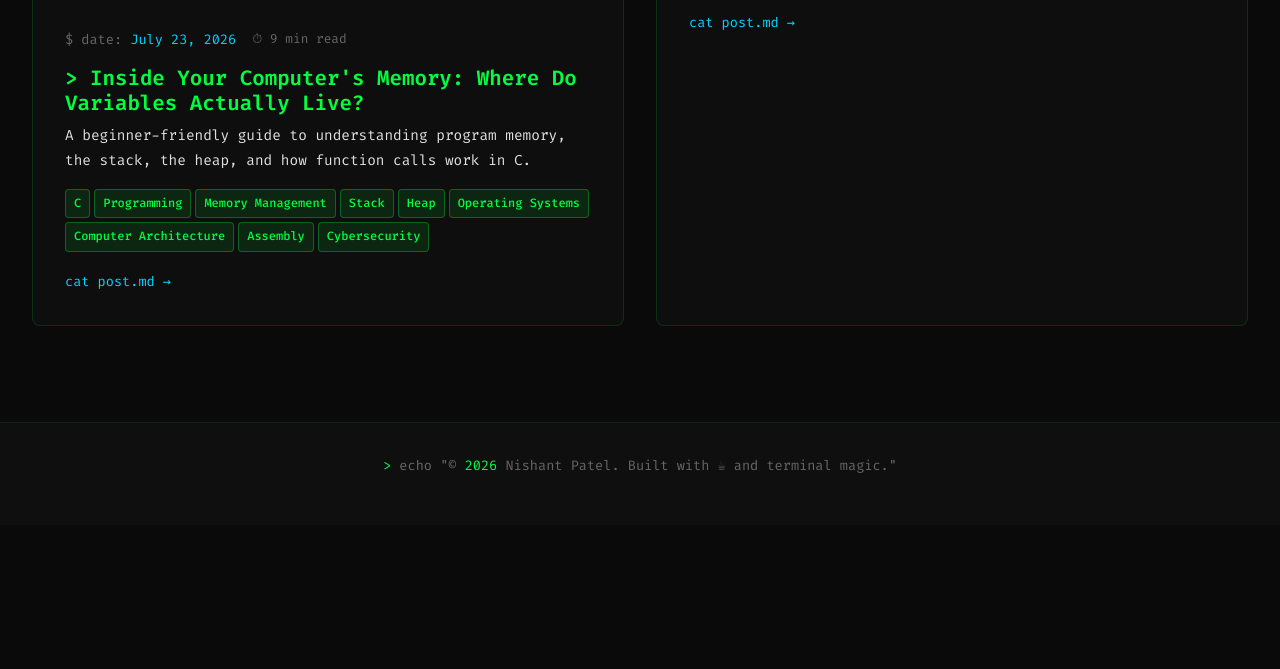
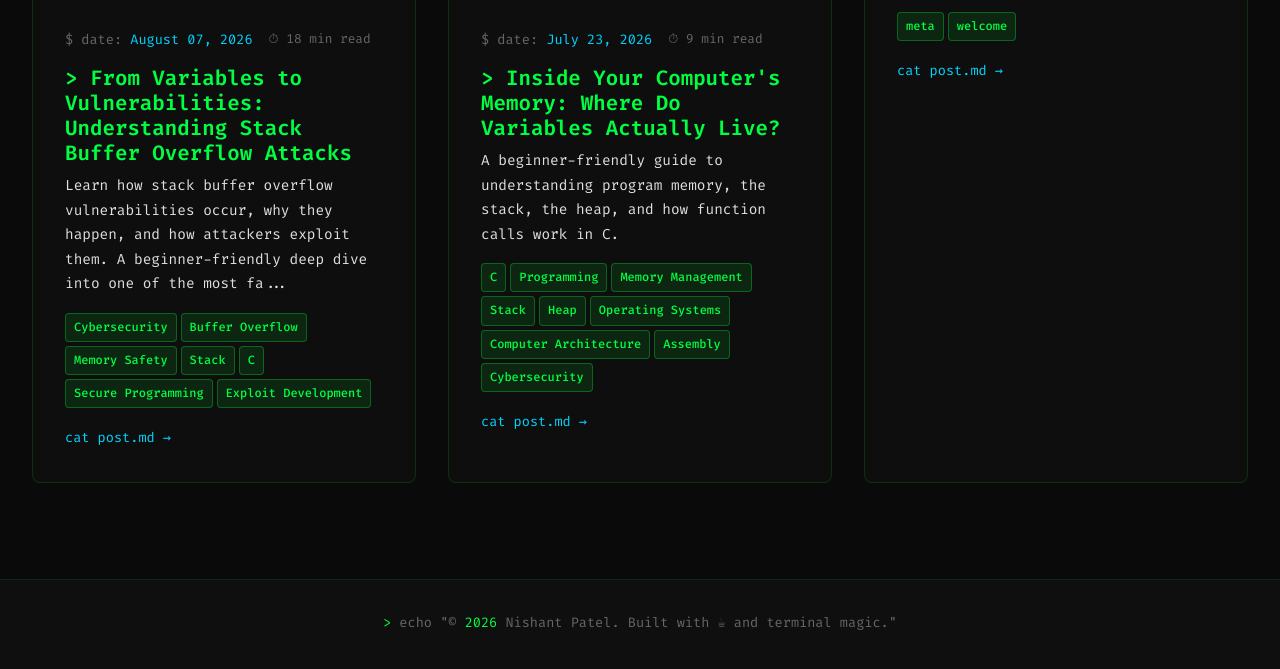
Before and after one commit to NishantPatel252/nishantpatel252.github.io, a Jekyll site: the page built from blog.html, in a window 1280 px wide and 900 px high, scrolled down 368 px, cut to the strip 230-899 px from the top of the window. Built offline with Jekyll 4.4.1, drawn with Linux system fonts in a browser that asks for light colours; before the commit the page ends 1123 px from its top, so only the background shows below that; part of the change alters nothing that is shown.

Commit message:
Added blog 2: understanding buffer overflow

````diff
--- a/_posts/2026-07-23-inside-your-computers-memory.md
+++ b/_posts/2026-07-23-inside-your-computers-memory.md
@@ -454,7 +454,7 @@ Now that we understand how local variables are stored, we're ready to answer a m
 
 > **What happens if we write more data than a stack variable can hold?**
 
-In **Part 2** of this series, we'll explore one of the most famous vulnerabilities in computer security:
+In **Part 2** of this series, [From Variables to Vulnerabilities: Understanding Stack Buffer Overflow Attacks](/blog/2026/08/07/understanding-stack-buffer-overflow-attacks), we explore one of the most famous vulnerabilities in computer security:
 
 - What is a buffer overflow?
 - How does it overwrite the return address?
@@ -463,4 +463,4 @@ In **Part 2** of this series, we'll explore one of the most famous vulnerabiliti
 - How do modern defenses like Stack Canaries, ASLR, NX, PIE, and RELRO protect programs?
 - Why are languages like Python and Rust naturally resistant to these attacks?
 
-Stay tuned!
+👉 **[Read Part 2: From Variables to Vulnerabilities →](/blog/2026/08/07/understanding-stack-buffer-overflow-attacks)**
--- /dev/null
+++ b/_posts/2026-08-07-understanding-stack-buffer-overflow-attacks.md
@@ -0,0 +1,497 @@
+---
+layout: post
+title: "From Variables to Vulnerabilities: Understanding Stack Buffer Overflow Attacks"
+date: 2026-08-07
+author: "Nishant Patel"
+excerpt: "Learn how stack buffer overflow vulnerabilities occur, why they happen, and how attackers exploit them. A beginner-friendly deep dive into one of the most famous software security vulnerabilities."
+cover_image: /assets/images/blog/buffer-overflow/cover.png
+series: "Memory Management & Buffer Overflow"
+series_part: 2
+tags:
+  - Cybersecurity
+  - Buffer Overflow
+  - Memory Safety
+  - Stack
+  - C
+  - Secure Programming
+  - Exploit Development
+---
+
+> **Part 2 of a 2-part series on Memory Management and Buffer Overflow Vulnerabilities**
+
+In the [previous article](/blog/2026/07/23/inside-your-computers-memory), we explored how a running C program organizes memory. We learned that every function call creates a **stack frame** containing local variables, function parameters, bookkeeping information, and the return address.
+
+At first glance, this organization seems perfectly reasonable. But it also introduces one of the oldest—and most dangerous—software vulnerabilities ever discovered. A single programming mistake can allow an attacker to overwrite memory they were never supposed to access. In the worst case, they can redirect the program's execution and run their own malicious code.
+
+This vulnerability is known as a **stack buffer overflow**.
+
+In 1988, the **Morris Worm**—one of the first internet worms—exploited exactly this kind of vulnerability in the Unix `fingerd` service. The vulnerable function? `gets()`. The same function we'll examine in this article. Three decades later, buffer overflows remain in the [CWE Top 25](https://cwe.mitre.org/top25/archive/2025/2025_cwe_top25.html) most dangerous software weaknesses (CWE-787: Out-of-bounds Write).
+
+In this article, we'll understand:
+
+- What a buffer really is
+- Why stack buffer overflows occur
+- How an overflow reaches the return address
+- How attackers find the exact offset and craft exploits
+- What shellcode and NOP sleds are
+- How modern defenses protect against these attacks
+- Why languages like Python and Rust are naturally resistant
+- How to write code that avoids buffer overflows entirely
+
+---
+
+## Table of Contents
+
+1. [Recap: The Stack Frame](#recap-the-stack-frame)
+2. [What Is a Buffer?](#what-is-a-buffer)
+3. [The Vulnerable Program](#the-vulnerable-program)
+4. [What Happens During the Overflow](#what-happens-during-the-overflow)
+5. [Why the Return Address Matters](#why-the-return-address-matters)
+6. [Finding the Overflow Offset](#finding-the-overflow-offset)
+7. [Controlling the Return Address](#controlling-the-return-address)
+8. [Shellcode and NOP Sleds](#shellcode-and-nop-sleds)
+9. [Modern Defenses](#modern-defenses)
+10. [Why Python Doesn't Have This Problem](#why-python-doesnt-have-this-problem)
+11. [Writing Secure Code](#writing-secure-code)
+12. [The Evolution of Buffer Overflow Exploits](#the-evolution-of-buffer-overflow-exploits)
+13. [Key Takeaways](#key-takeaways)
+
+---
+
+## Recap: The Stack Frame
+
+Before we can understand a buffer overflow, let's briefly revisit what happens during a function call. Consider the following program:
+
+```c
+#include <stdio.h>
+
+int add(int a, int b)
+{
+    int sum = a + b;
+    return sum;
+}
+
+int main()
+{
+    int result = add(3, 4);
+    printf("%d\n", result);
+}
+```
+
+When `main()` calls `add()`, the compiler-generated prologue instructions build a new stack frame. (Recall from Part 1 that the `call` instruction pushes the return address, then the prologue saves the base pointer and reserves space for locals.)
+
+![Figure 1: Anatomy of a Stack Frame & Function Call](/assets/images/blog/buffer-overflow/figure-1.png)
+
+Every local variable inside the function is stored together inside this stack frame. When the function returns, the entire frame disappears automatically. This design is simple, efficient, and extremely fast.
+
+Unfortunately, it's also where the vulnerability begins.
+
+---
+
+## What Is a Buffer?
+
+A buffer is simply a reserved block of memory used to temporarily store data. For example:
+
+```c
+char name[16];
+```
+
+creates a buffer capable of holding up to **15 characters plus a null terminator** (16 bytes total). Think of it like a row of 16 mailboxes—each mailbox holds exactly one byte. If someone tries to place a 17th byte, where should it go?
+
+Ideally, nowhere. Unfortunately, nothing in the compiled C program records where the buffer ends—C emits no bounds check and keeps no size metadata at runtime.
+
+---
+
+### A Safe Example
+
+Suppose we write:
+
+```c
+char name[8];
+```
+
+and the user enters `Alice`. Memory now holds the 5 characters followed by `\0`, leaving remaining bytes untouched.
+
+---
+
+### An Unsafe Example
+
+Now suppose the user enters `Christopher`, which requires 12 bytes (11 characters + null terminator)—far more than our 8-byte buffer can hold.
+
+![Figure 2: Safe String Storage vs. Buffer Overflow](/assets/images/blog/buffer-overflow/figure-2.png)
+
+The extra bytes spill past the buffer's boundary. Those memory locations might contain another variable, the saved base pointer, or the function's return address. This is the beginning of a **buffer overflow**.
+
+---
+
+## The Vulnerable Program
+
+Consider the following C program:
+
+```c
+#include <stdio.h>
+
+void vulnerable()
+{
+    char buffer[16];
+
+    printf("Enter some text: ");
+
+    gets(buffer);
+}
+
+int main()
+{
+    vulnerable();
+
+    printf("Program finished normally.\n");
+}
+```
+
+At first glance, nothing looks suspicious—we simply ask the user to enter some text. The problem lies in one function call:
+
+```c
+gets(buffer);
+```
+
+Unlike safer input functions, `gets()` has **no idea how large the buffer is**. It keeps reading characters until it encounters a newline, performing **no bounds checking whatsoever**. If the user types 10 characters, everything is fine. If they type 100 characters, `gets()` will happily write all 100 bytes into memory, overwriting whatever comes after the buffer.
+
+For this reason, `gets()` was officially removed from the C Standard Library in C11. It is considered fundamentally unsafe. This is the same function that the **1988 Morris Worm** exploited in Unix's `fingerd` daemon—the first major internet worm, which infected roughly 10% of all internet-connected computers.
+
+---
+
+## What Happens During the Overflow
+
+When input exceeds 16 bytes, the extra bytes overwrite memory that belongs to the function's bookkeeping—first the saved base pointer, and then the return address:
+
+![Figure 3: Stack Memory Overwritten During a Buffer Overflow](/assets/images/blog/buffer-overflow/figure-3.png)
+
+The program no longer knows where to return. The original return address has been replaced with `0x41414141`—the hexadecimal representation of four `A` characters.
+
+---
+
+## Why the Return Address Matters
+
+Recall what we learned in Part 1: whenever a function is called, the `call` instruction automatically pushes the address of the next instruction onto the stack. When the function finishes, the `ret` instruction pops this address and jumps to it—returning execution to the caller.
+
+The `ret` instruction doesn't magically know where to go. It simply pops whatever value is on top of the stack and treats it as an address:
+
+```
+Pop address from stack → Jump there
+```
+
+Normally, this returns execution back to `main()`. But if a buffer overflow has replaced the return address with `0x41414141`, the CPU tries to fetch instructions from that address. Since `0x41414141` is almost certainly not mapped into the process's memory, the MMU (Memory Management Unit) raises a page fault and the operating system terminates the program with a **segmentation fault**:
+
+```
+Program received signal SIGSEGV
+EIP = 0x41414141
+```
+
+This crash is one of the most recognizable signs of a successful buffer overflow. It means the attacker has reached the instruction pointer. The crash is no longer random—the attacker now controls **where the program tries to execute next.**
+
+---
+
+## Finding the Overflow Offset
+
+Crashing the program proves that the return address can be overwritten, but to build a working exploit, the attacker needs to know the **exact number of bytes** between the start of the buffer and the return address.
+
+The stack frame contains more than just the buffer—there's also the saved base pointer, possible compiler-inserted padding, and alignment bytes. So the offset is rarely just `sizeof(buffer)`.
+
+### Trial and Error
+
+The simplest approach: send increasingly long strings of `A`s until the program crashes. But this only tells you that *something* was overwritten—not precisely *which* bytes hit the return address.
+
+### Cyclic Patterns
+
+A much better technique is to send a **unique cyclic pattern** where every 4-byte (or 8-byte) subsequence is unique:
+
+```
+Aa0Aa1Aa2Aa3Ba0Ba1Ba2Ba3Ca0Ca1...
+```
+
+Suppose the program crashes with:
+
+```
+EIP = 0x35614134
+```
+
+Since x86 processors are **little-endian** (the least significant byte is stored at the lowest address), these bytes appear in memory as:
+
+```
+Memory:  34 41 61 35
+ASCII:    4  A  a  5   →  "4Aa5"
+```
+
+By searching for `4Aa5` in the generated pattern, we determine the exact offset. Tools like **pwntools** (`cyclic` / `cyclic_find`) or **Metasploit** (`msf-pattern_create` / `msf-pattern_offset`) automate this process.
+
+> **Little-endian recap:** On x86, the value `0x35614134` is stored in memory as bytes `34 41 61 35` (reversed). This matters every time you construct an address in a payload—you must write it backwards.
+
+---
+
+## Controlling the Return Address
+
+Suppose we've determined that the return address begins after **44 bytes** of input. Our payload is now structured as:
+
+```
+[44 bytes of padding] + [4 bytes: new return address]
+```
+
+If we place `0x42424242` ("BBBB") at offset 44, the CPU will attempt to jump to that address when the function returns. We've progressed from *"the program crashes"* to *"the attacker controls where execution goes."* That is an enormous milestone.
+
+### Where Should Execution Go?
+
+Simply jumping to `0x42424242` isn't useful—the attacker wants the CPU to execute **their own instructions**. One classic approach: place those instructions inside the input buffer itself, then set the return address to point back into the buffer.
+
+---
+
+## Shellcode and NOP Sleds
+
+### What Is Shellcode?
+
+**Shellcode** is a small sequence of hand-crafted machine instructions. Historically, many exploits used it to spawn a command shell (hence the name). Modern shellcode can:
+
+- Spawn a shell (`/bin/sh`)
+- Download and execute malware
+- Open a reverse TCP connection back to the attacker
+- Read sensitive files
+
+Shellcode is carefully written in assembly to remain as compact as possible—often just a few dozen bytes.
+
+### The Problem With Exact Addresses
+
+The attacker wants execution to land precisely at the start of their shellcode. But memory addresses aren't always perfectly predictable—missing by even a few bytes causes the CPU to interpret data as instructions, resulting in a crash.
+
+### The NOP Sled
+
+A **NOP** (No Operation) instruction tells the CPU: *"Do nothing, move to the next instruction."* Its machine code on x86 is `0x90`.
+
+Instead of requiring a precise landing, the attacker fills memory with hundreds of NOP instructions *before* the shellcode. This creates a **NOP sled**—imagine sliding down a playground slide. It doesn't matter where you land on the slide; you'll always reach the bottom. The CPU behaves the same way: it executes NOP after NOP until it slides into the shellcode.
+
+![Figure 4: Anatomy of a Classic Exploit Payload (NOP Sled & Shellcode)](/assets/images/blog/buffer-overflow/figure-4.png)
+
+The attack unfolds:
+
+1. Input exceeds the buffer, overwriting the return address.
+2. The function executes `ret`, jumping to the overwritten address.
+3. Execution lands somewhere in the NOP sled.
+4. The CPU slides through NOPs into the shellcode.
+5. The attacker gains control.
+
+This is the classic stack buffer overflow exploit that dominated software security throughout the 1990s and early 2000s.
+
+### Reproducing the Classic Exploit
+
+To reproduce this on a modern system, you'd need to deliberately disable protections:
+
+```bash
+gcc -m32 -fno-stack-protector -z execstack -no-pie vuln.c -o vuln
+setarch $(uname -m) -R ./vuln   # disable ASLR for this process
+```
+
+Each flag disables a specific defense we'll cover next. The fact that you need *all four flags* shows how many layers modern systems have added.
+
+---
+
+## Modern Defenses
+
+If exploiting buffer overflows were still this straightforward, every C program would be vulnerable. Modern operating systems learned from decades of attacks and now include **multiple layers of defense**. Think of them like safety features in a modern car—seatbelts, airbags, and automatic braking don't prevent accidents, but together they dramatically reduce the damage.
+
+![Figure 5: Modern Defenses Against Buffer Overflows](/assets/images/blog/buffer-overflow/figure-5.png)
+
+### Stack Canaries
+
+Imagine placing a fragile glass ornament in front of a safe. Anyone trying to reach the safe must first break the ornament—immediately revealing the intrusion.
+
+A **stack canary** works the same way. During compilation, the compiler inserts a random value between local buffers and the saved base pointer. Before the function returns, the compiler checks whether the canary still matches its original value. If an overflow has corrupted it, the program immediately terminates:
+
+```
+*** Stack Smashing Detected ***
+Aborted
+```
+
+The attacker never reaches the `ret` instruction. Enabled by default with GCC's `-fstack-protector` flag.
+
+### Non-Executable Stack (NX / DEP)
+
+Early operating systems allowed programs to execute code from almost anywhere in memory, making shellcode injection straightforward. Modern processors include the **NX (No eXecute) bit**—also called **DEP (Data Execution Prevention)** on Windows—which marks memory pages as either writable *or* executable, but not both.
+
+The stack is marked as readable and writable, but **not executable**. Even if shellcode is successfully injected, the CPU refuses to execute it, raising an exception instead. This completely breaks the classic "jump back into the buffer" attack.
+
+### Address Space Layout Randomization (ASLR)
+
+Suppose an attacker knows their shellcode resides at `0xbffff240`. They overwrite the return address with that value—and the exploit works. Now imagine the operating system loads the program at a **different location every time it runs**:
+
+```
+First run:    Stack at 0xbffff240
+Second run:   Stack at 0xbfed8710
+Third run:    Stack at 0xbf9a43c0
+```
+
+ASLR randomizes the locations of the stack, heap, shared libraries, and (with PIE) the executable itself. The attacker no longer knows where anything is located, making traditional exploits unreliable.
+
+> **Note:** ASLR re-randomizes on every program execution (`exec()`), not just on reboot. This is distinct from KASLR (kernel ASLR), which typically randomizes once per boot.
+
+### Position Independent Executables (PIE)
+
+ASLR works best when the executable itself can also move. Older programs were always loaded at the same fixed address (e.g., `0x08048000`). **PIE** allows the executable's code and data to be loaded at a random base address, extending ASLR's protection to the entire application rather than just its libraries.
+
+### RELRO (Relocation Read-Only)
+
+Attackers eventually realized: *"If we can't overwrite the return address, maybe we can overwrite function pointers instead."* One attractive target is the **Global Offset Table (GOT)**, which stores addresses of dynamically linked library functions like `printf()` and `system()`. If an attacker overwrites a GOT entry, the program might call `system()` when it intended to call `printf()`.
+
+**RELRO** makes the GOT read-only:
+- **Partial RELRO**: Some GOT entries become read-only. Some attack surface remains.
+- **Full RELRO**: The entire GOT becomes read-only after startup. No more GOT overwrites.
+
+### Shadow Stacks (Intel CET)
+
+The newest hardware defense. Instead of trusting the program's normal stack, the processor maintains a **second, hidden copy** of every return address. When a function returns, the CPU compares the normal stack's return address against the shadow stack's copy. If they don't match, execution immediately stops. Even if an attacker corrupts the normal stack, they cannot modify the hardware-protected shadow stack.
+
+Intel CET also includes **Indirect Branch Tracking (IBT)**, which defends against attacks that redirect indirect jumps and calls (JOP/COOP attacks)—complementing the shadow stack's protection of return addresses.
+
+---
+
+## Why Python Doesn't Have This Problem
+
+One of the biggest takeaways from this series is that **language design matters**. In C, local variables live directly inside the hardware stack—buffer, saved base pointer, and return address all sit in one contiguous memory region. Overflowing one object can corrupt another.
+
+Python works differently. When you write `name = input()`, Python creates a **string object on the heap**. The variable `name` is simply a reference to that object. Function calls are managed using heap-allocated **frame objects** (`PyFrameObject`), not raw stack frames exposed to user code. As a result, Python programs cannot accidentally overwrite return addresses the way C programs can.
+
+![Figure 6: C vs Memory-Safe Languages — Why Memory Models Matter](/assets/images/blog/buffer-overflow/figure-6.png)
+
+### Memory-Safe Languages
+
+Many modern languages follow the same philosophy:
+
+- **Rust** performs compile-time ownership and borrowing checks, eliminating most buffer overflows without a garbage collector. (Rust's `unsafe` blocks deliberately opt out of these guarantees for low-level operations—but they're explicit and auditable.)
+- **Go** manages memory automatically and performs bounds checking on slices and arrays. Out-of-bounds access triggers a runtime panic, not silent corruption.
+- **Java** arrays always perform bounds checking. Exceeding the array size throws an `ArrayIndexOutOfBoundsException`. (Java's JNI allows calling native C code, which reintroduces the risk.)
+
+> **Important caveat:** CPython itself is written in C and has had memory-safety CVEs. Python's `ctypes` module also lets you manipulate raw memory. The safety guarantee applies to *pure Python code*, not the interpreter or native extensions.
+
+---
+
+## Writing Secure Code
+
+This article is tagged "Secure Programming" — so let's actually show the fix. The vulnerable code used `gets()`, which performs no bounds checking. Here are the safe alternatives:
+
+### Use `fgets()` Instead of `gets()`
+
+```c
+// DANGEROUS — never use this
+gets(buffer);
+
+// SAFE — limits input to buffer size
+fgets(buffer, sizeof(buffer), stdin);
+```
+
+`fgets()` takes the buffer size as a parameter and will never write more than that many bytes. It also preserves the trailing newline, which you may want to strip:
+
+```c
+buffer[strcspn(buffer, "\n")] = '\0';  // remove trailing newline
+```
+
+### Use `snprintf()` Instead of `sprintf()`
+
+```c
+// DANGEROUS — no length limit
+sprintf(dest, "Hello, %s!", name);
+
+// SAFE — bounded output
+snprintf(dest, sizeof(dest), "Hello, %s!", name);
+```
+
+### Beware of `strncpy()`
+
+`strncpy()` is often suggested as a safe replacement for `strcpy()`, but it has a subtle trap: if the source string is longer than `n`, **it does not null-terminate the destination**. Prefer `snprintf()` or explicitly null-terminate:
+
+```c
+strncpy(dest, src, sizeof(dest) - 1);
+dest[sizeof(dest) - 1] = '\0';  // ensure null termination
+```
+
+### Compile With Protections Enabled
+
+```bash
+gcc -Wall -Wextra -Werror \
+    -fstack-protector-strong \
+    -D_FORTIFY_SOURCE=2 \
+    -pie -fPIE \
+    -Wl,-z,relro,-z,now \
+    program.c -o program
+```
+
+These flags enable stack canaries, format string hardening, PIE, and full RELRO—all the defenses we discussed.
+
+---
+
+## The Evolution of Buffer Overflow Exploits
+
+The history of defenses mirrors the history of attacks—a constant back-and-forth:
+
+| Era | Typical Attack | Typical Defense |
+|------|----------------|-----------------|
+| 1980s–1990s | Stack shellcode injection | None |
+| Early 2000s | Return-to-libc (bypass NX) | NX / DEP |
+| Mid 2000s | ROP (Return-Oriented Programming) | ASLR, PIE |
+| 2010s | Advanced ROP, format string attacks | Stack canaries, RELRO, FORTIFY_SOURCE |
+| Modern | JOP, COOP, blind ROP | CET Shadow Stacks, CFI (Control-Flow Integrity), IBT |
+
+As defenders introduced new protections, attackers adapted. As attackers developed new techniques, operating systems evolved further. This constant arms race is one of the defining characteristics of cybersecurity.
+
+---
+
+## Key Takeaways
+
+✅ A **buffer** is a fixed-size block of memory. C performs no automatic bounds checking.
+
+✅ Functions like `gets()` read unlimited input, making buffer overflows trivial. Use `fgets()` instead.
+
+✅ Overflowing a stack buffer can overwrite the **saved base pointer** and **return address**, giving an attacker control over program execution.
+
+✅ Attackers use **cyclic patterns** and **little-endian byte ordering** to find the exact offset to the return address.
+
+✅ **Shellcode** is attacker-supplied machine code; a **NOP sled** increases the chance of landing on it.
+
+✅ **Stack Canaries** detect overwrites before the function returns.
+
+✅ **NX/DEP** prevents execution of injected code on the stack.
+
+✅ **ASLR** and **PIE** randomize memory layout, making addresses unpredictable.
+
+✅ **RELRO** protects the Global Offset Table from modification.
+
+✅ **Shadow Stacks (Intel CET)** maintain a hardware-protected copy of return addresses.
+
+✅ **Memory-safe languages** (Python, Rust, Go, Java) eliminate traditional buffer overflows through managed memory.
+
+---
+
+## ⚠️ Ethics and Legal Notice
+
+The techniques described in this article are for **educational purposes only**. Always practice exploitation techniques on systems you own or have explicit written authorization to test. Unauthorized access to computer systems is a crime under laws such as the CFAA (U.S.), the Computer Misuse Act (U.K.), and equivalent legislation worldwide.
+
+---
+
+## Further Reading
+
+- Aleph One, *[Smashing the Stack for Fun and Profit](http://phrack.org/issues/49/14.html)* (Phrack, 1996)
+- [MITRE CWE-121: Stack-based Buffer Overflow](https://cwe.mitre.org/data/definitions/121.html)
+- [MITRE CWE-787: Out-of-bounds Write](https://cwe.mitre.org/data/definitions/787.html)
+- [Intel® Control-flow Enforcement Technology (CET)](https://www.intel.com/content/www/us/en/developer/articles/technical/technical-look-control-flow-enforcement-technology.html)
+- [OWASP Buffer Overflow Overview](https://owasp.org/www-community/vulnerabilities/Buffer_Overflow)
+- [CERT C Secure Coding Standard](https://wiki.sei.cmu.edu/confluence/display/c)
+
+---
+
+## Series Summary
+
+**Part 1:** *[Inside Your Computer's Memory: Where Do Variables Actually Live?](/blog/2026/07/23/inside-your-computers-memory)*
+- Program memory layout, Stack vs Heap, function calls, stack frames, C vs Python memory model
+
+**Part 2:** *From Variables to Vulnerabilities: Understanding Stack Buffer Overflow Attacks*
+- Buffers and overflows, return address overwrites, shellcode and NOP sleds, modern mitigations, secure coding practices, memory-safe languages
+
+---
+
+Thank you for reading! If you found this series helpful, consider sharing it with fellow developers or students learning systems programming and cybersecurity.
````
Also changed, not shown: assets/images/blog/buffer-overflow/cover.png (added), assets/images/blog/buffer-overflow/figure-1.png (added), assets/images/blog/buffer-overflow/figure-2.png (added), assets/images/blog/buffer-overflow/figure-3.png (added), assets/images/blog/buffer-overflow/figure-4.png (added), assets/images/blog/buffer-overflow/figure-5.png (added), assets/images/blog/buffer-overflow/figure-6.png (added).
